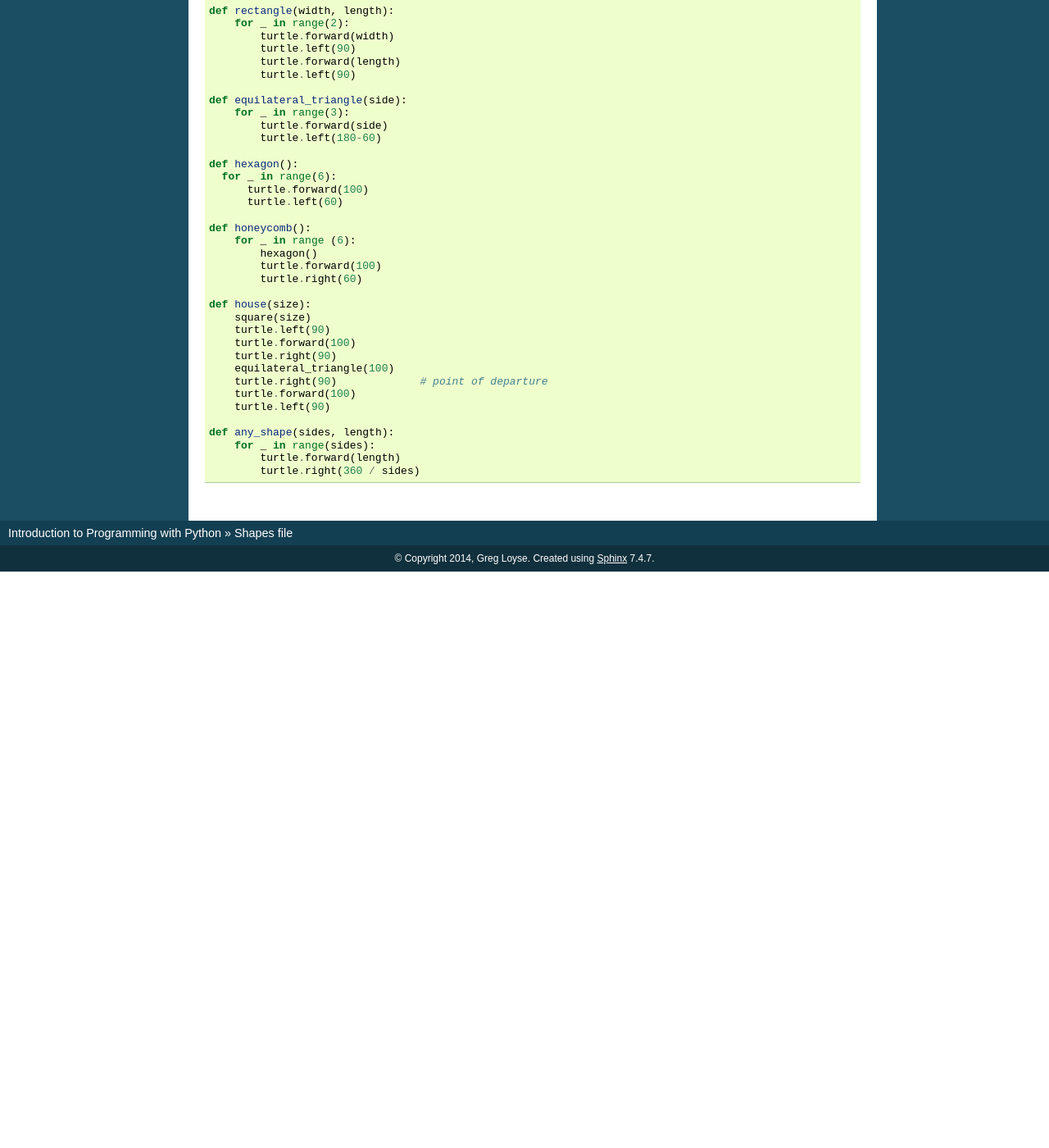
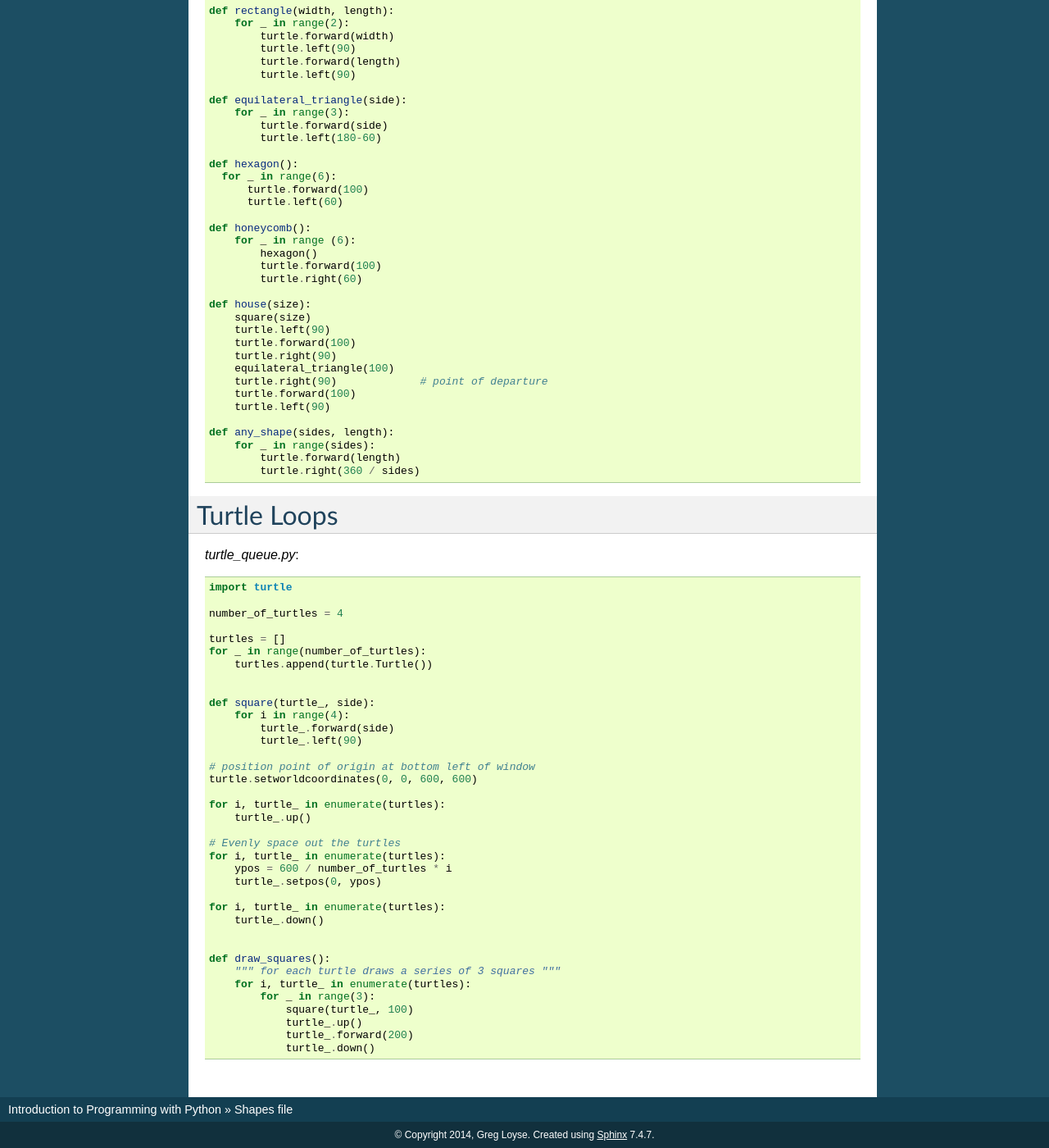
Before and after one commit to gu-lseg/intro-to-programming, a Sphinx documentation site: the page built from source/loops_solutions.rst, in a window 1280 px wide and 1400 px high, scrolled down 256 px. Shown: the whole window at 82% size. Built offline with Sphinx 7.4.7, drawn with Linux system fonts in a browser that asks for light colours; before the commit the page ends 953 px from its top, so only the background shows below that; some of the changed text lies outside the part shown.

Commit message:
added looping with turtles

```diff
--- a/source/loops_solutions.rst
+++ b/source/loops_solutions.rst
@@ -50,3 +50,47 @@ Your ``shapes.py`` file should now look like this:
         for _ in range(sides):
             turtle.forward(length)
             turtle.right(360 / sides)
+
+
+Turtle Loops
+============
+
+`turtle_queue.py`::
+
+    import turtle
+
+    number_of_turtles = 4
+
+    turtles = []
+    for _ in range(number_of_turtles):
+        turtles.append(turtle.Turtle())
+
+
+    def square(turtle_, side):
+        for i in range(4):
+            turtle_.forward(side)
+            turtle_.left(90)
+
+    # position point of origin at bottom left of window
+    turtle.setworldcoordinates(0, 0, 600, 600)
+
+    for i, turtle_ in enumerate(turtles):
+        turtle_.up()
+
+    # Evenly space out the turtles
+    for i, turtle_ in enumerate(turtles):
+        ypos = 600 / number_of_turtles * i
+        turtle_.setpos(0, ypos)
+
+    for i, turtle_ in enumerate(turtles):
+        turtle_.down()
+
+
+    def draw_squares():
+        """ for each turtle draws a series of 3 squares """
+        for i, turtle_ in enumerate(turtles):
+            for _ in range(3):
+                square(turtle_, 100)
+                turtle_.up()
+                turtle_.forward(200)
+                turtle_.down()
--- /dev/null
+++ b/source/turtle_queue.py
@@ -0,0 +1,37 @@
+import turtle
+
+number_of_turtles = 4
+
+turtles = []
+for _ in range(number_of_turtles):
+    turtles.append(turtle.Turtle())
+
+
+def square(turtle_, side):
+    for i in range(4):
+        turtle_.forward(side)
+        turtle_.left(90)
+
+# position point of origin at bottom left of window
+turtle.setworldcoordinates(0, 0, 600, 600)
+
+for i, turtle_ in enumerate(turtles):
+    turtle_.up()
+
+# Evenly space out the turtles
+for i, turtle_ in enumerate(turtles):
+    ypos = 600 / number_of_turtles * i
+    turtle_.setpos(0, ypos)
+
+for i, turtle_ in enumerate(turtles):
+    turtle_.down()
+
+
+def draw_squares():
+    """ for each turtle draws a series of 3 squares """
+    for i, turtle_ in enumerate(turtles):
+        for _ in range(3):
+            square(turtle_, 100)
+            turtle_.up()
+            turtle_.forward(200)
+            turtle_.down()
```
Also changed, not shown: source/loops.rst (+47 -4 lines), source/images/turtle-queue.png (added).
